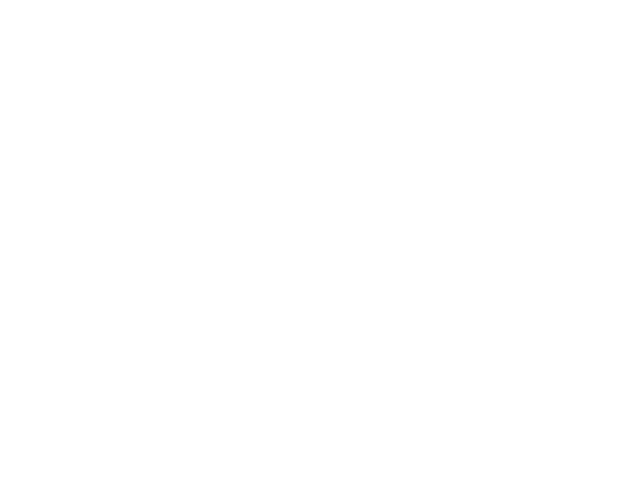
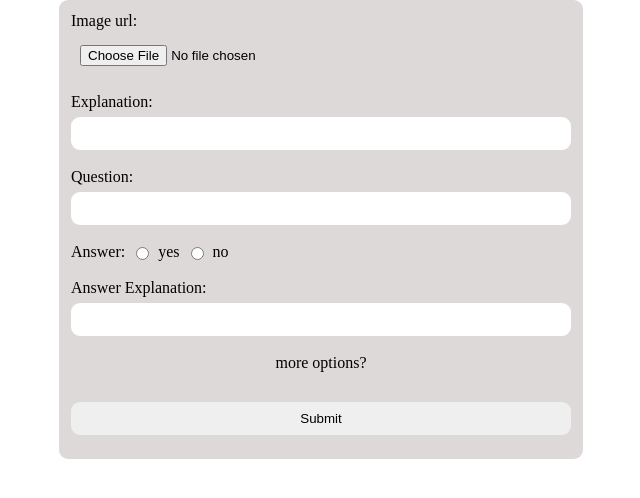
Before and after one commit to sudhansom/driving-test, an Angular app: page /input in a window 1280 px wide. Before the commit this address led to /. Shown: the top 498 px of the page, without its empty margins (319-959 px from the left). Built offline with nearby package versions, Linux system fonts and the light colour scheme.

Commit message:
create a new component to practice template-driven-form

```diff
--- a/src/app/app-routing.module.ts
+++ b/src/app/app-routing.module.ts
@@ -3,7 +3,8 @@
 
 const routes: Routes = [
   { path: 'a', loadChildren: () => import('./views/root/root.module').then((mod)=>mod.RootModule)},
-  { path: 'b', loadChildren: () => import('./views/input-form/input-form.module').then((mod)=>mod.InputFormModule)},
+  { path: 'input', loadChildren: () => import('./views/input-form/input-form.module').then((mod)=>mod.InputFormModule)},
+  {path: 'template-form', loadChildren: () => import('./views/template-form/template-form.module').then((mod)=>mod.TemplateFormModule)},
   { path: '', loadChildren: () => import('./views/test-page/test-page.module').then((mod) => mod.TestModule)},
 ];
 
--- /dev/null
+++ b/src/app/views/template-form/template-form.component.scss
@@ -0,0 +1,51 @@
+:host {
+  form {
+    max-width: 500px;
+    margin: auto;
+    background-color: rgb(222, 217, 217);
+    border-radius: 9px;
+    padding: 12px;
+
+    display: flex;
+    flex-direction: column;
+    gap: 18px;
+
+    label {
+      display: flex;
+      flex-direction: column;
+      gap: 6px;
+    }
+
+    input, button {
+      padding: 9px;
+      border: none;
+      border-radius: 9px;
+    }
+    .answer {
+      flex-direction: row;
+      label {
+        flex-direction: row;
+      }
+    }
+    .more-options {
+      margin: 0;
+      text-align: center;
+      cursor: pointer;
+      &:hover {
+        color: green;
+      }
+    }
+
+    button {
+      cursor: pointer;
+      margin: 12px 0 ;
+      transition: all .6s ease-in-out;
+      &:hover {
+        background-color: rgb(183, 174, 174);
+      }
+    }
+    img {
+      max-width: 100%;
+    }
+  }
+}
--- /dev/null
+++ b/src/app/views/template-form/template-form.module.ts
@@ -0,0 +1,30 @@
+import { CommonModule } from "@angular/common";
+import { NgModule } from "@angular/core";
+import { RouterModule, Routes } from "@angular/router";
+import { FormsModule } from "@angular/forms";
+
+import { TemplateFormComponent } from "./template-form.component";
+
+
+const appRoutes: Routes = [
+  {
+    path: '',
+    component: TemplateFormComponent
+  }
+]
+
+@NgModule({
+  declarations: [
+    TemplateFormComponent,
+
+  ],
+  imports: [
+    CommonModule,
+    RouterModule.forChild(appRoutes),
+    FormsModule,
+  ],
+  exports:[],
+  providers: [],
+  bootstrap: [],
+})
+export class TemplateFormModule {}
```
Also changed, not shown: src/app/views/template-form/template-form.component.ts (added, +13 -0 lines), src/app/views/template-form/template-form.component.html (added).
